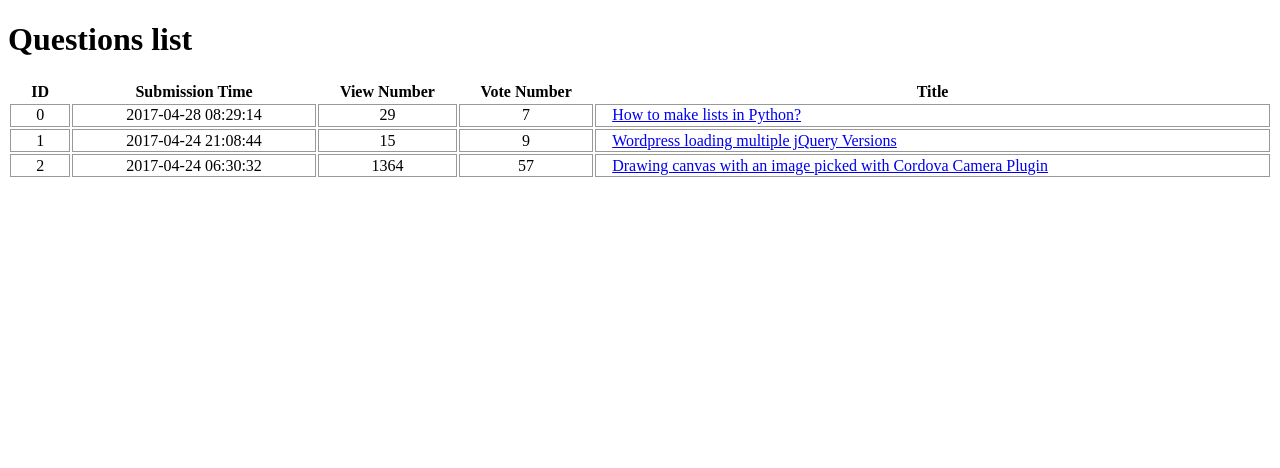
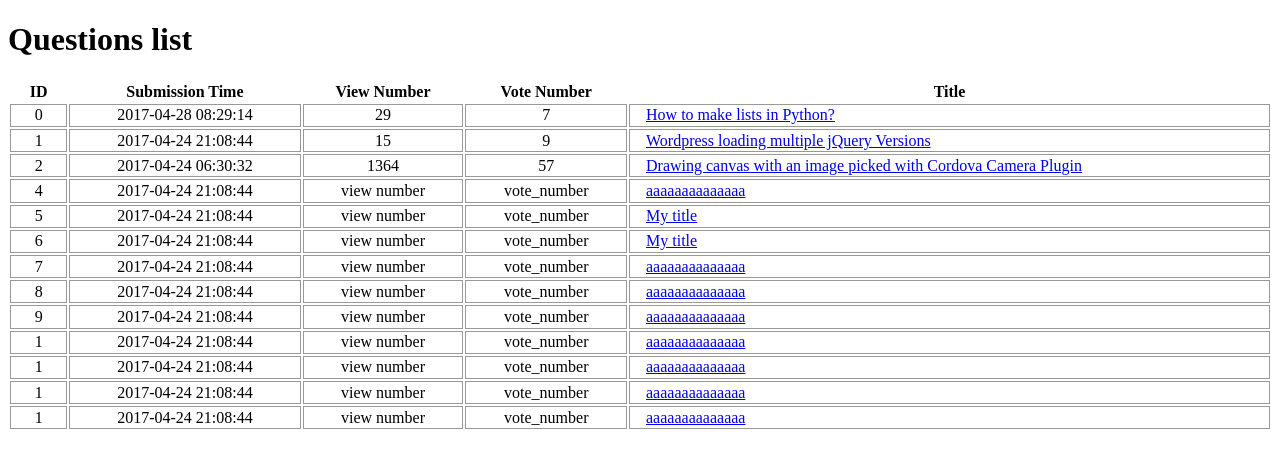
Before and after one commit to MrDevBeast/Python-BackendProject, a Flask app: page /question in a window 1280 px wide. Shown: the top 468 px of the page. Run offline with Flask 2, Linux system fonts and the light colour scheme; some libraries are stand-ins or nearby versions.

Commit message:
add question need to be finished

```diff
--- a/connection.py
+++ b/connection.py
@@ -8,7 +8,7 @@ def reader_csv(filename):
     dictionaries = csv.DictReader(open(filename))
     return dictionaries
 
-# def writer_csv(filename, fieldnames, new_data):
-#     with open(filename, 'a') as my_file:
-#         writer = csv.DictWriter(my_file, fieldnames=fieldnames)
-#         writer.writerow(new_data)
+def writer_csv(filename, fieldnames, new_data):
+    with open(filename, 'a') as my_file:
+        writer = csv.DictWriter(my_file, fieldnames=fieldnames)
+        writer.writerow(new_data)
--- a/data_manager.py
+++ b/data_manager.py
@@ -14,3 +14,10 @@ def time_decoding(filename):
                 converted.append(item)
 
     return converted
+
+def generate_next_id(old_data):
+    max_id=0
+    for row in old_data:
+        max_id+=1
+    new_id = max_id + 1
+    return new_id
--- a/question.csv
+++ b/question.csv
@@ -12,3 +12,13 @@ app.js (bundled file with webpack, including jquery)","images/image1.png"
 2,1493015432,1364,57,"Drawing canvas with an image picked with Cordova Camera Plugin","I'm getting an image from device and drawing a canvas with filters using Pixi JS. It works all well using computer to get an image. But when I'm on IOS, it throws errors such as cross origin issue, or that I'm trying to use an unknown format.
 
 This is the code I'm using to draw the image (that works on web/desktop but not cordova built ios app)",
+4,1493068124,view number,vote_number,aaaaaaaaaaaaaa,jhfhgfg,img
+5,1493068124,view number,vote_number,My title,mgjfhdcgfc,img
+6,1493068124,view number,vote_number,My title,mgjfhdcgfc,img
+7,1493068124,view number,vote_number,aaaaaaaaaaaaaa,yyyyyyyyyyyy,img
+8,1493068124,view number,vote_number,aaaaaaaaaaaaaa,yyyyyyyyyyyy,img
+9,1493068124,view number,vote_number,aaaaaaaaaaaaaa,yyyyyyyyyyyy,img
+1,1493068124,view number,vote_number,aaaaaaaaaaaaaa,uiiuhiuuiui,img
+1,1493068124,view number,vote_number,aaaaaaaaaaaaaa,uiiuhiuuiui,img
+1,1493068124,view number,vote_number,aaaaaaaaaaaaaa,uiiuhiuuiui,img
+1,1493068124,view number,vote_number,aaaaaaaaaaaaaa,uiiuhiuuiui,img
--- a/server.py
+++ b/server.py
@@ -56,12 +56,22 @@ def ask_question():
     :return:
     '''
     new_question = {}
+    old_data = connection.reader_csv("question.csv")
+    titles = ["id", "submission_time", "view_number", "vote_number", "title", "message", "image"]
+    question_id = data_manager.generate_next_id(old_data)
     if request.method == "POST":
+        new_question["id"] = data_manager.generate_next_id(old_data)
+        new_question["submission_time"] = "1493068124"
+        new_question["view_number"] = "view number"
+        new_question["vote_number"] = "vote_number"
         new_question["title"] = request.form["title"]
         new_question["message"] = request.form["message"]
+        new_question["image"] = "img"
         # dodać zapisywanie z potrzebnymi innymi kolumnami
         # ewentualnie dodać jakoś ten image
-    return render_template('add-question.html')
+        connection.writer_csv("question.csv", titles, new_question)
+        return redirect('/question/<question_id>/')
+    return render_template("add-question.html", question_id=question_id)
 
 
 @app.route('/question/<question_id>/new-answer')
--- a/templates/add-question.html
+++ b/templates/add-question.html
@@ -6,15 +6,15 @@
 </head>
 <body>
 <h1>Add new question</h1>
-<form action="/add-question" method="POST">
+<form action="/add-question/{{ question_id }}" method="POST">
     Title:<br>
     <input type="text" name="title" minlength="5" required><br>
     Message:<br>
-    <textarea type="text" name="user_story" required></textarea><br>
+    <textarea type="text" name="message" required></textarea><br>
     Image:<br>
     <input type="file" name="fileupload" value="fileupload" id="fileupload">
     <label for="fileupload"> Select an image to upload</label><br><br>
-    Tutaj będzie przycisk do display this question
+    <button type="submit">Add question!</button>
 </form>
 </body>
 </html>
```
